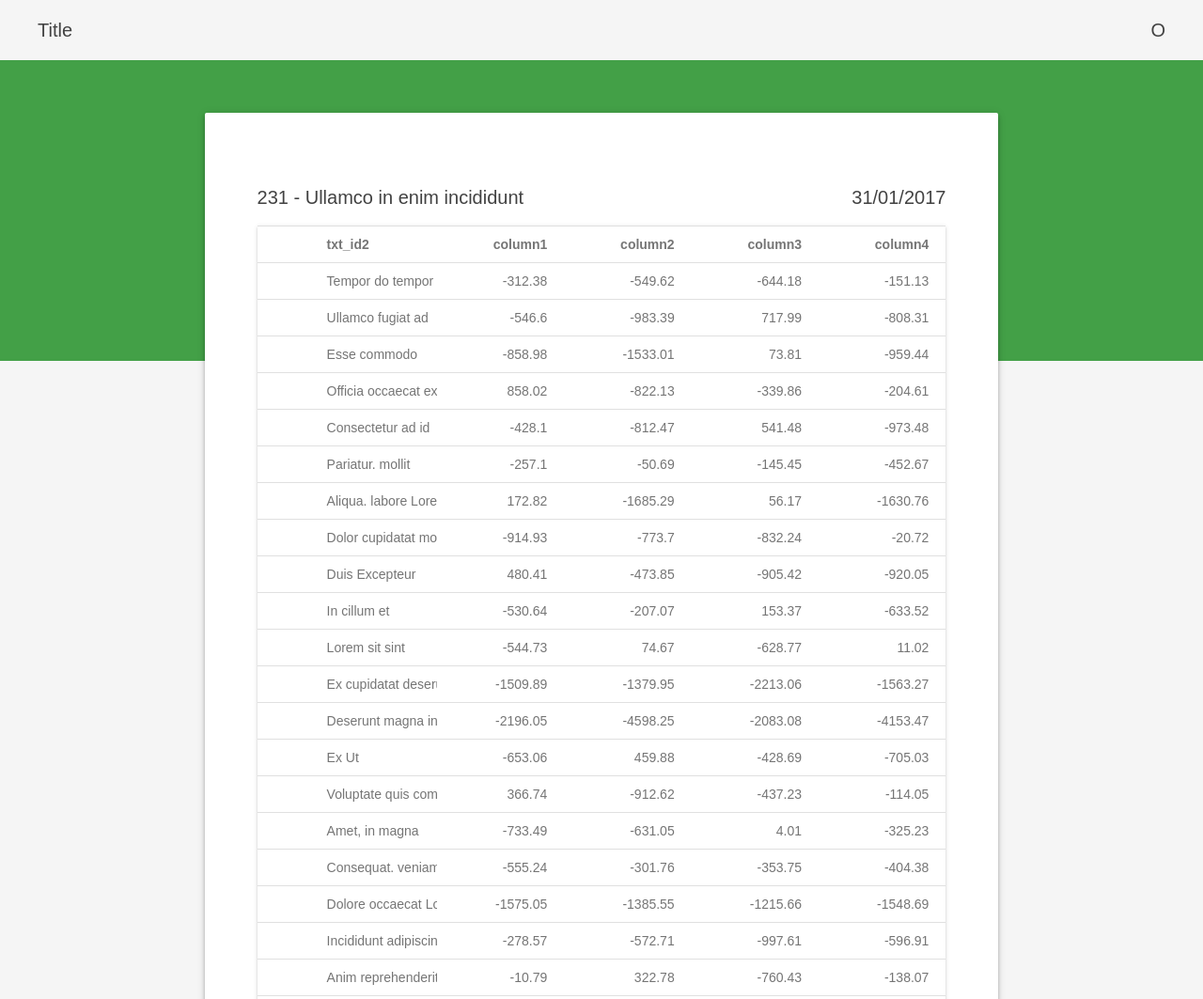
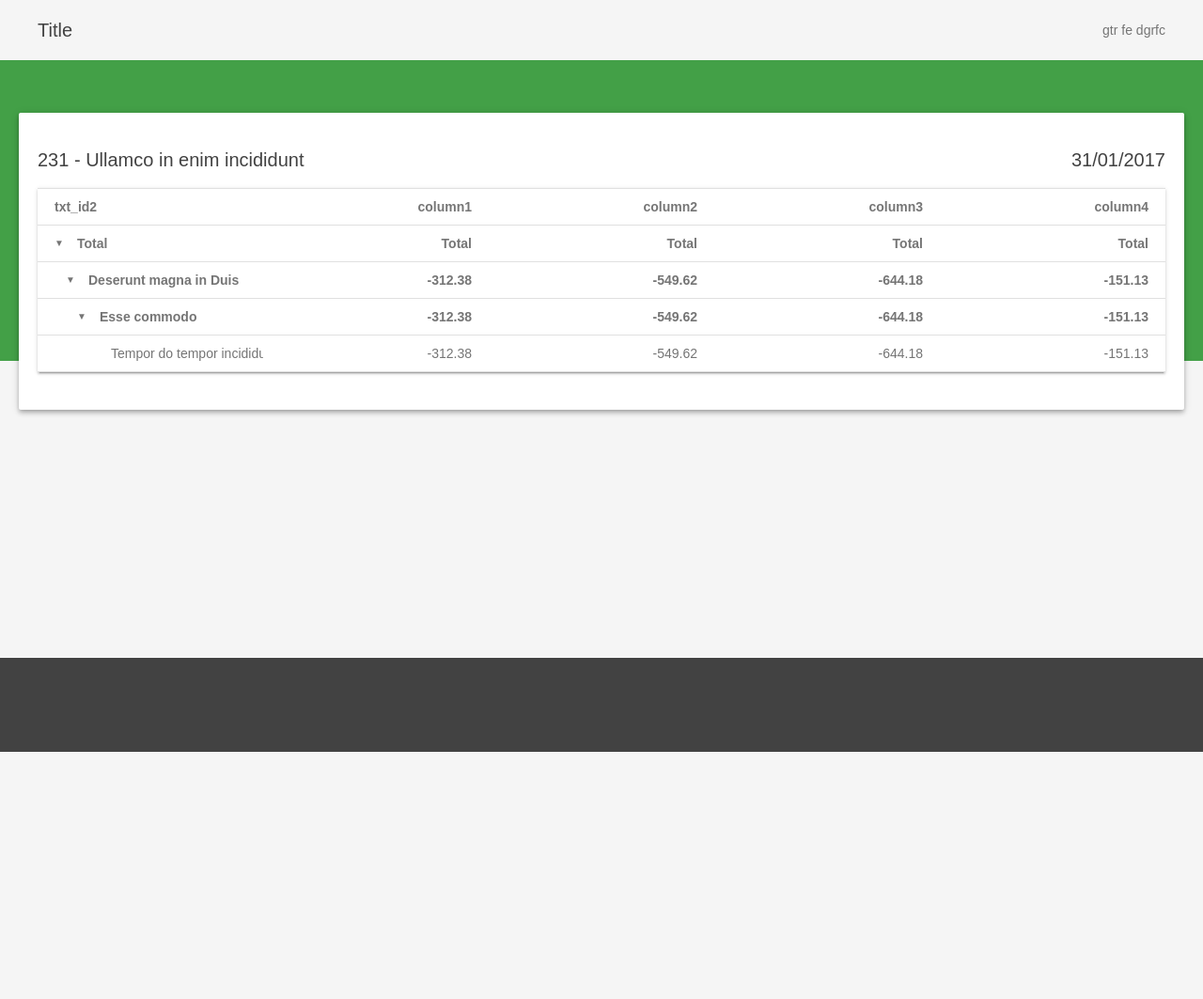
Before and after one commit to phobus/GroupingReports, a plain HTML site: page demo/index.html in a window 1280 px wide. Shown: the top 1063 px of the page at 94% size. After the commit the page ends 800 px from the top, so only its background shows below. Drawn offline with Linux system fonts and the light colour scheme.

Commit message:
working report

```diff
--- a/demo/index.html
+++ b/demo/index.html
@@ -16,12 +16,12 @@
       <div class="row">
         <span class="title">Title</span>
         <div class="spacer"></div>
-        <span class="title">O</span>
+        <span>gtr fe dgrfc </span>
       </div>
     </header>
     <div class="ribbon"></div>
     <div class="container">
-      <div class="content shadow-4dp">
+      <div class="content content-full shadow-4dp">
         <div class="row">
           <span class="title">231 - Ullamco in enim incididunt</span>
           <div class="spacer"></div>
@@ -34,6 +34,7 @@
     </div>
     <div class="footer"></div>
   </div>
+  <script src="../src/js/closest.js"></script>
   <script src="../src/js/GData.js"></script>
   <script src="../src/js/GTable.js"></script>
   <script src="../src/js/GList.js"></script>
@@ -41,9 +42,9 @@
   <script src="dataGenerator.js"></script>
   <script>
     var data = dataGenerator.generate([
-      [4, 6],
-      [2, 4],
-      [2, 4]
+      [1, 2],
+      [1, 2],
+      [1, 2]
     ], function() {
       return {
         //name: dataGenerator.randomText(),
--- a/src/css/GCommon.css
+++ b/src/css/GCommon.css
@@ -24,3 +24,16 @@ body {
 .shadow-4dp {
   box-shadow: 0 4px 5px 0 rgba(0, 0, 0, .14), 0 1px 10px 0 rgba(0, 0, 0, .12), 0 2px 4px -1px rgba(0, 0, 0, .2);
 }
+.ctrl {
+  font-size: 10px;
+  margin-right: 12px;
+  float: left;
+  height: 12px;
+  width: 12px;
+}
+.arrow-bottom:before {
+  content: "\25BC";
+}
+.arrow-right:before {
+  content: "\25BA";
+}
--- a/src/css/GTable.css
+++ b/src/css/GTable.css
@@ -10,6 +10,9 @@
   border-top: 1px solid rgba(0, 0, 0, .12);
   border-bottom: 1px solid rgba(0, 0, 0, .12);
 }
+.gtable tbody tr:hover {
+  background-color: #eee;
+}
 .gtable th, .gtable td {
   padding: 12px 18px;
   overflow: hidden;
@@ -19,7 +22,7 @@
 }
 .gtable .total, .gtable .sub-total {
   cursor: pointer;
-  font-weight: 500;
+  font-weight: 700;
 }
 .gtable .no-numeric {
   text-align: left;
--- a/src/js/GTable.js
+++ b/src/js/GTable.js
@@ -7,7 +7,7 @@
     config = config || {};
 
     this.granTotal = config.granTotal;
-    this.tableCssClass = config.tableCssClass || 'gtable';
+    this.tableCssClass = config.tableCssClass || this.CssClasses.TABLE;
 
     this.columns = config.columns || {};
 
@@ -16,13 +16,25 @@
   window['GTable'] = GTable;
 
   GTable.prototype = {
-    _onCreateRowHeader: function(i, column, data) {
+    Constant: {
+      TREE_PADDING: 12,
+      TREE_PADDING_U: "px"
+    },
+    CssClasses: {
+      TABLE: 'gtable',
+      HIDDEN: 'hidden',
+      TOTAL: 'total',
+      CTRL: 'ctrl',
+      ARROW_BOTTOM: 'arrow-bottom',
+      ARROW_RIGHT: 'arrow-right'
+    },
+    _onCreateCellHeader: function(i, column, data) {
       return column.alias;
     },
-    _onCreateRowData: function(i, column, data) {
+    _onCreateCellData: function(i, column, data) {
       return data[column.name]
     },
-    _onCreateRowGroup: function(i, column, data) {
+    _onCreateCellGroup: function(i, column, data) {
       if (column.aggregate && data.aggregate) {
         return data.aggregate[column.name];
       } else {
@@ -45,73 +57,102 @@
         thead = document.createElement('thead'),
         tbody = document.createElement('tbody');
 
+      //table attributes
       table.className = this.tableCssClass;
       table.appendChild(thead);
       table.appendChild(tbody);
 
       //create table header
-      thead.appendChild(this.createRow(null, this.columns, 'th', this._onCreateRowHeader));
+      thead.appendChild(this.createRow(undefined, this.columns, undefined, this._onCreateCellHeader));
 
       //create table body
-      this.renderDataRow(tbody, data);
+      this.renderDataRow(tbody, data, 0);
 
       return table;
     },
-    renderDataRow: function(tbody, node) {
+    renderDataRow: function(tbody, data, lvl) {
       var row;
-      if (node.values) {
-        row = this.createRow(node, this.columns, 'td', this._onCreateRowGroup);
-        row.classList.add('total');
+      if (data.values) {
+        // grouping rows
+        row = this.createRow(data, this.columns, lvl, this._onCreateCellGroup, lvl);
+        row.classList.add(this.CssClasses.TOTAL);
 
         // grouping rows event
         row.addEventListener('click', this.dataRowClickHandler.bind(this));
-        row.dataset.grouping = node.grouping;
+        row.dataset.grouping = data.grouping;
+        tbody.appendChild(row);
 
         // grouping values
-        var l = node.values.length;
+        var l = data.values.length;
         for (var k = 0; k < l; k++) {
-          this.renderDataRow(tbody, node.values[k]);
+          this.renderDataRow(tbody, data.values[k], lvl + 1);
         }
       } else {
         // Data rows
-        row = this.createRow(node, this.columns, 'td', this._onCreateRowData);
+        row = this.createRow(data, this.columns, lvl, this._onCreateCellData);
+        tbody.appendChild(row);
+      }
 
-      }
-      tbody.appendChild(row);
     },
-    createRow: function(data, columns, tag, fn) {
-      var cell, row = document.createElement('tr'),
-        l = columns.length;
-
-      var ctrl = document.createElement('td');
-      row.appendChild(ctrl);
-      ctrl.style.width = "20px";
+    createRow: function(data, columns, lvl, fn) {
+      var row = document.createElement('tr'),
+        ctrl = document.createElement('span'),
+        l = columns.length,
+        s = this.grouping.length,
+        w = lvl * this.Constant.TREE_PADDING + this.Constant.TREE_PADDING_U,
+        tag = lvl ? 'td' : 'th',
+        cell, text;
 
       for (var i = 0; i < l; i++) {
         cell = document.createElement(tag);
-        cell.innerHTML = fn(i, columns[i], data);
+        if (i == 0 && lvl >= 0) {
+          ctrl.classList.add(this.CssClasses.CTRL);
+          if (lvl <= s) {
+            ctrl.classList.add(this.CssClasses.ARROW_BOTTOM);
+          }
+          ctrl.style['padding-left'] = w;
+          cell.appendChild(ctrl);
+        }
+        text = document.createTextNode(fn(i, columns[i], data));
+        cell.appendChild(text);
+
         if (columns[i].cssClass) {
           cell.classList.add(columns[i].cssClass);
         }
         row.appendChild(cell);
       }
+      //tree ctrl
+      /*var ctrl = document.createElement('span');
+      ctrl.classList.add(this.CssClasses.CTRL);
+      ctrl.classList.add(this.CssClasses.ARROW_BOTTOM);
+      row.firstChild.insertBefore(ctrl, row.firstChild.childNodes[0]);*/
+
       return row;
     },
     dataRowClickHandler: function(event) {
-      var row = event.target.parentNode.nextSibling;
-      var data = event.target.parentNode.dataset;
-      var collapse = !row.classList.contains('hidden');
-      while (row) {
-        if (row.dataset.grouping == data.grouping) {
-          break;
+      // element.closest(selectors); ie??? Not supported
+      // console.log(event.target.closest('tr'));
+      // https://github.com/jonathantneal/closest
+      var row = event.target.closest('tr'),
+        ctrl = row.getElementsByClassName('ctrl')[0],
+        nextRow = row.nextSibling;
+      if (nextRow) {
+        ctrl.classList.toggle(this.CssClasses.ARROW_BOTTOM);
+        ctrl.classList.toggle(this.CssClasses.ARROW_RIGHT);
+
+        var data = row.dataset;
+        var collapse = !nextRow.classList.contains(this.CssClasses.HIDDEN);
+        while (nextRow) {
+          if (nextRow.dataset.grouping == data.grouping) {
+            break;
+          }
+          if (collapse) {
+            nextRow.classList.add(this.CssClasses.HIDDEN);
+          } else {
+            nextRow.classList.remove(this.CssClasses.HIDDEN);
+          }
+          nextRow = nextRow.nextSibling;
         }
-        if (collapse) {
-          row.classList.add('hidden');
-        } else {
-          row.classList.remove('hidden');
-        }
-
-        row = row.nextSibling;
       }
     }
   }
--- /dev/null
+++ b/src/js/closest.js
@@ -0,0 +1,18 @@
+// https://github.com/jonathantneal/closest
+(function(ELEMENT) {
+  ELEMENT.matches = ELEMENT.matches || ELEMENT.mozMatchesSelector || ELEMENT.msMatchesSelector || ELEMENT.oMatchesSelector || ELEMENT.webkitMatchesSelector;
+
+  ELEMENT.closest = ELEMENT.closest || function closest(selector) {
+    var element = this;
+
+    while (element) {
+      if (element.matches(selector)) {
+        break;
+      }
+
+      element = element.parentElement;
+    }
+
+    return element;
+  };
+}(Element.prototype));
```
